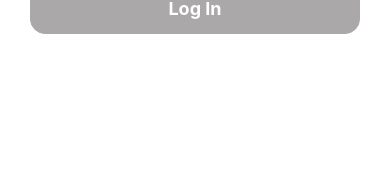
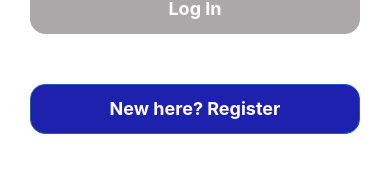
Before and after one commit to Hadi-AlKammouni/CRUD_Challenge, a React Native app in the folder rn-app/: screen /Login in a window 390 px wide. Shown: the part 582-754 px from the top of the page. Built offline with nearby package versions, Linux system fonts and the light colour scheme.

Commit message:
rn/ Adding an option to register or login at the launching of the application

```diff
--- a/rn-app/src/screens/Login/Login.tsx
+++ b/rn-app/src/screens/Login/Login.tsx
@@ -100,6 +100,15 @@ const Login = ({navigation}: {navigation: any}) => {
           />
         }
 
+        <ButtonComponent
+          onPress={() => navigation.navigate("Register")}
+          touchable_style={styles.extra_btn}
+          border_color="#205bb7"
+          text_style={styles.text_sign}
+          text_color="#FFFFFF"
+          text="New here? Register"
+        />
+
         <StatusBar style="auto" />
       </Animatable.View>
     </View>
--- a/rn-app/src/screens/Login/styles.tsx
+++ b/rn-app/src/screens/Login/styles.tsx
@@ -42,6 +42,13 @@ const styles = StyleSheet.create({
     backgroundColor: "#5f96ec",
     height: 50,
     borderRadius:15
+  },
+  extra_btn: {
+    justifyContent:'center',
+    alignItems: 'center',
+    backgroundColor: "#1E21AD",
+    height: 50,
+    borderRadius:15
   }
 });
 
--- a/rn-app/src/screens/Register/Register.tsx
+++ b/rn-app/src/screens/Register/Register.tsx
@@ -109,6 +109,15 @@ const Register = ({navigation}: {navigation: any}) => {
           />
         }
 
+        <ButtonComponent
+          onPress={() => navigation.navigate("Login")}
+          touchable_style={styles.extra_btn}
+          border_color="#205bb7"
+          text_style={styles.text_sign}
+          text_color="#FFFFFF"
+          text="Already a member? Login"
+        />
+
         <StatusBar style="auto" />
       </Animatable.View>
     </View>
--- a/rn-app/src/screens/Register/styles.tsx
+++ b/rn-app/src/screens/Register/styles.tsx
@@ -42,6 +42,13 @@ const styles = StyleSheet.create({
     backgroundColor: "#5f96ec",
     height: 50,
     borderRadius:15
+  },
+  extra_btn: {
+    justifyContent:'center',
+    alignItems: 'center',
+    backgroundColor: "#1E21AD",
+    height: 50,
+    borderRadius:15
   }
 });
 
```
